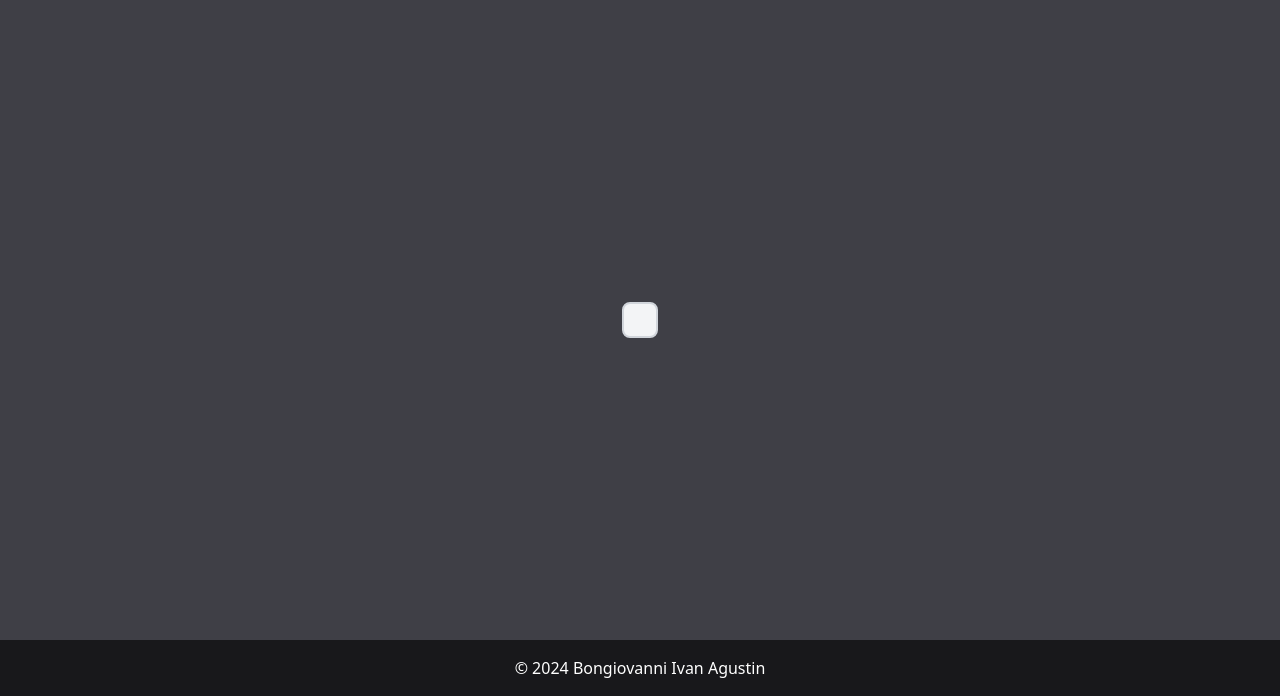
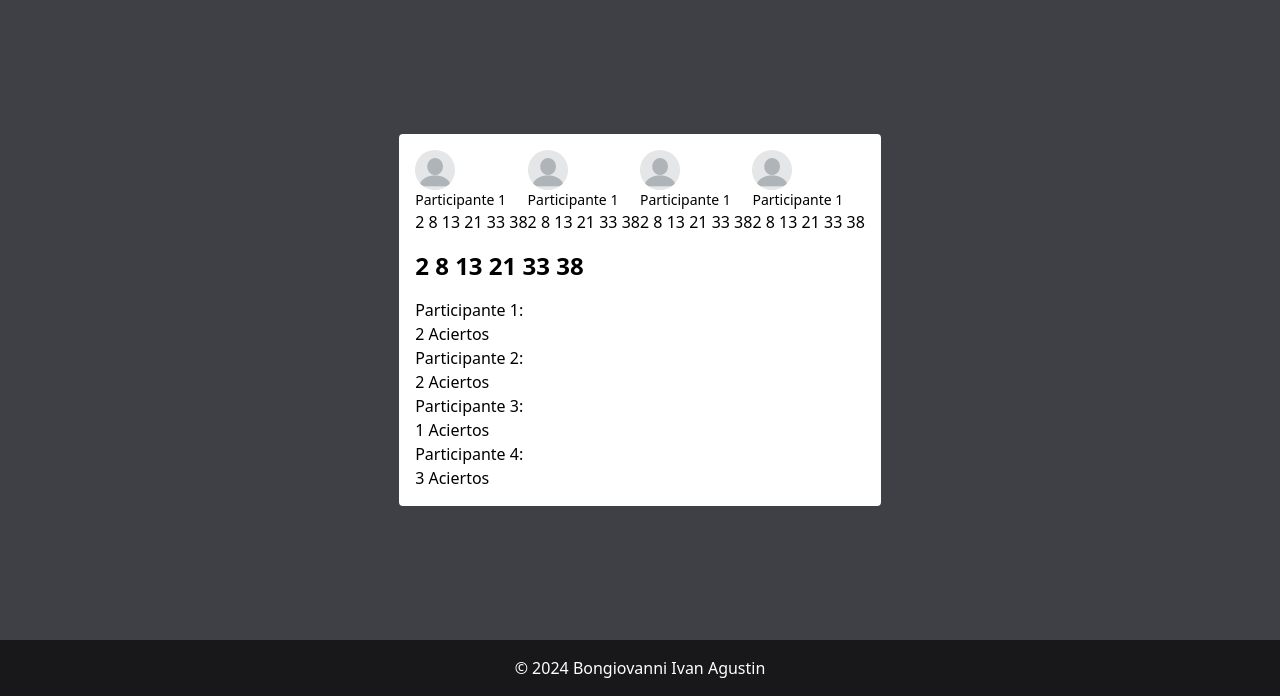
Before and after one commit to ivan2214/labo-2, a PHP site: page /Laboratorio-2/ in a window 1280 px wide. Shown: the part 104-800 px from the top of the page. Run offline with PHP 8.4, Linux system fonts and the light colour scheme; some libraries are stand-ins or nearby versions.

Commit message:
feat: Implement basic game UI and logic
The initial UI for displaying participant cards and game results is introduced, along with a helper function to generate random numbers without repetition for the game logic.

Relates to: #GameUI, #GameLogic

```diff
--- a/TP04-BongiovanniIvanAgustin/Ejercicio-Opcionales-B/index.php
+++ b/TP04-BongiovanniIvanAgustin/Ejercicio-Opcionales-B/index.php
@@ -8,11 +8,77 @@
 
 
 <main class="flex justify-center h-full items-center">
-  <section class="my-5 border-2 border-gray-300 rounded-lg bg-gray-100">
-    <article class="p-4 ">
+  <section class="flex flex-col gap-4 bg-white p-4 rounded">
+    <section class="flex items-center justify-between">
 
-    </article>
+      <article>
+        <figure>
+          <img class="w-10 h-10 rounded-full aspect-square object-cover" src="img/usuario.png" alt="imagen">
+        </figure>
+        <section>
+          <h2 class="text-sm font-medium">Participante 1</h2>
+          <span>2</span> <span>8</span> <span>13</span> <span>21</span> <span>33</span> <span>38</span>
+        </section>
+      </article>
+      <article>
+        <figure>
+          <img class="w-10 h-10 rounded-full aspect-square object-cover" src="img/usuario.png" alt="imagen">
+        </figure>
+        <section>
+          <h2 class="text-sm font-medium">Participante 1</h2>
+          <span>2</span> <span>8</span> <span>13</span> <span>21</span> <span>33</span> <span>38</span>
+        </section>
+      </article>
+      <article>
+        <figure>
+          <img class="w-10 h-10 rounded-full aspect-square object-cover" src="img/usuario.png" alt="imagen">
+        </figure>
+        <section>
+          <h2 class="text-sm font-medium">Participante 1</h2>
+          <span>2</span> <span>8</span> <span>13</span> <span>21</span> <span>33</span> <span>38</span>
+        </section>
+      </article>
+      <article>
+        <figure>
+          <img class="w-10 h-10 rounded-full aspect-square object-cover" src="img/usuario.png" alt="imagen">
+        </figure>
+        <section>
+          <h2 class="text-sm font-medium">Participante 1</h2>
+          <span>2</span> <span>8</span> <span>13</span> <span>21</span> <span>33</span> <span>38</span>
+        </section>
+      </article>
 
+    </section>
+    <section class="flex items-center">
+      <article>
+
+
+        <section class="text-center mx-auto text-2xl font-bold">
+          <span>2</span> <span>8</span> <span>13</span> <span>21</span> <span>33</span> <span>38</span>
+          </h2>
+
+      </article>
+    </section>
+    <section>
+
+      <section>
+        <h3>Participante 1:</h3>
+        <span>2 Aciertos</span>
+      </section>
+      <section>
+        <h3>Participante 2:</h3>
+        <span>2 Aciertos</span>
+      </section>
+      <section>
+        <h3>Participante 3:</h3>
+        <span>1 Aciertos</span>
+      </section>
+      <section>
+        <h3>Participante 4:</h3>
+        <span>3 Aciertos</span>
+      </section>
+
+    </section>
   </section>
 </main>
 
```
Also changed, not shown: TP04-BongiovanniIvanAgustin/Ejercicio-Opcionales-B/php/funciones.php (+18 -0 lines), TP04-BongiovanniIvanAgustin/Ejercicio-Opcionales-B/img/usuario.png (added).
